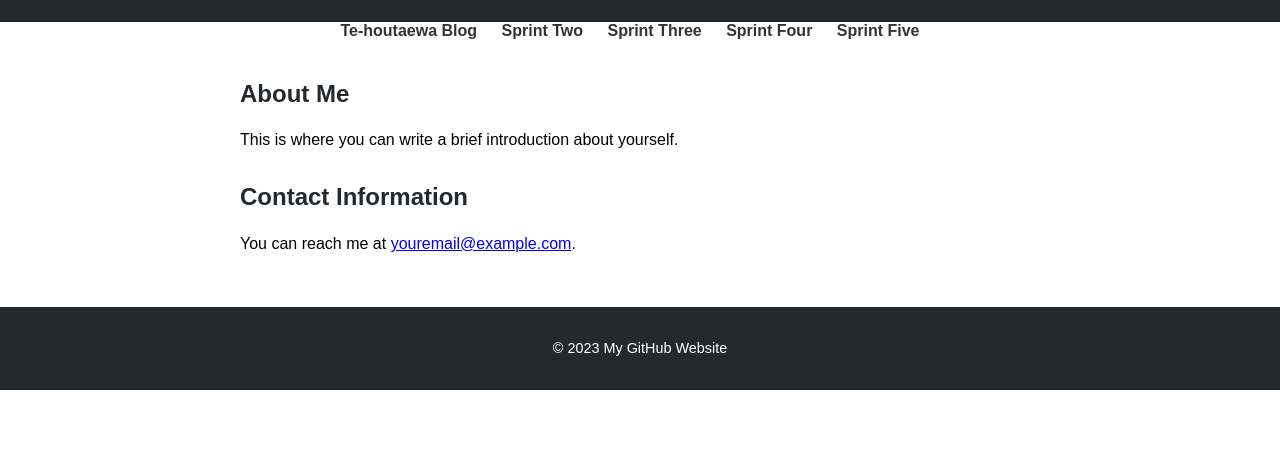
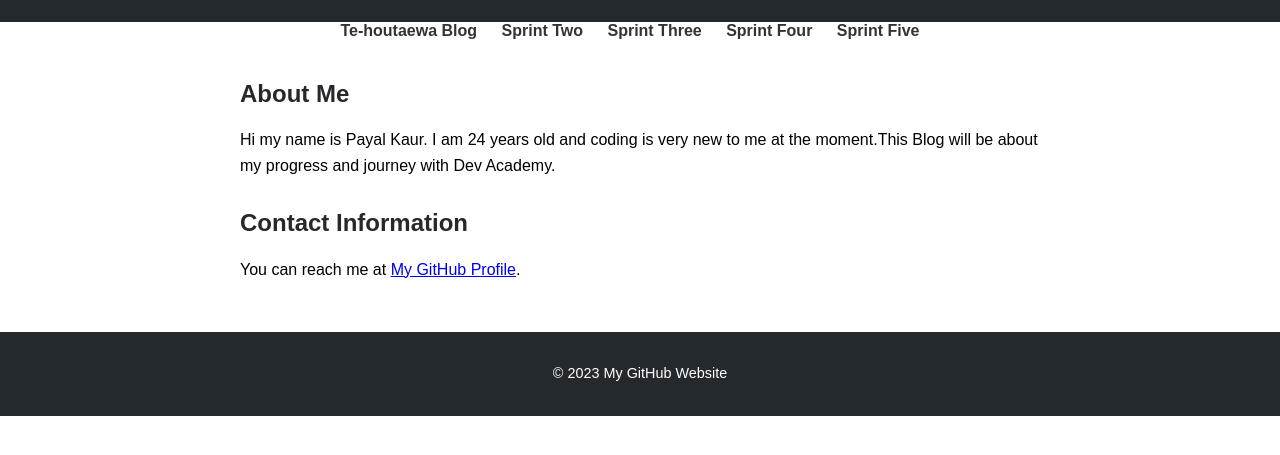
Before and after one commit to payal-kaur-23/payal-kaur-23.github.io, a plain HTML site: page index.html in a window 1280 px wide. Shown: the part 109-564 px from the top of the page. Drawn offline with Linux system fonts and the light colour scheme.

Commit message:
added github link

```diff
--- a/index.html
+++ b/index.html
@@ -24,12 +24,12 @@
     <main>
         <section>
             <h2>About Me</h2>
-            <p>This is where you can write a brief introduction about yourself.</p>
+            <p>Hi my name is Payal Kaur. I am 24 years old and coding is very new to me at the moment.This Blog will be about my progress and journey with Dev Academy.</p>
         </section>
 
         <section>
             <h2>Contact Information</h2>
-            <p>You can reach me at <a href="mailto:youremail@example.com">youremail@example.com</a>.</p>
+            <p>You can reach me at <a href="https://github.com/payal-kaur-23?tab=overview&from=2023-09-01&to=2023-09-30">My GitHub Profile</a>.</p>
         </section>
     </main>
 
```
